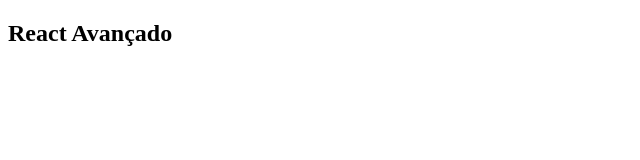
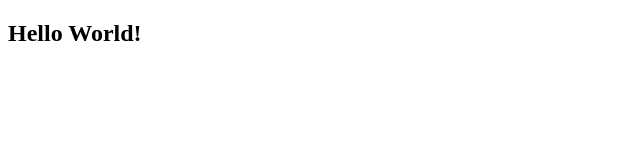
Before and after one commit to gustavoopedrosa/boilerplate-react-avancado, a Next.js app: page /components/Main in a window 1280 px wide. Shown: the top 160 px of the page, without its empty margins (0-640 px from the left). Built offline with nearby package versions, Linux system fonts and the light colour scheme.

Commit message:
chore: change h2

```diff
--- a/src/pages/components/Main/index.tsx
+++ b/src/pages/components/Main/index.tsx
@@ -1,6 +1,6 @@
 const Main = () => (
   <main>
-    <h2>React Avançado</h2>
+    <h2>Hello World!</h2>
   </main>
 )
 
--- a/src/pages/components/Main/test.tsx
+++ b/src/pages/components/Main/test.tsx
@@ -7,7 +7,7 @@
     const { container } = render(<Main />)
 
     expect(
-      screen.getByRole('heading', { name: /react avançado/i })
+      screen.getByRole('heading', { name: /Hello World!/i })
     ).toBeInTheDocument()
 
     expect(container.firstChild).toMatchSnapshot()
```
Also changed, not shown: 1 other file (tests, documents, lock files or other folders).
